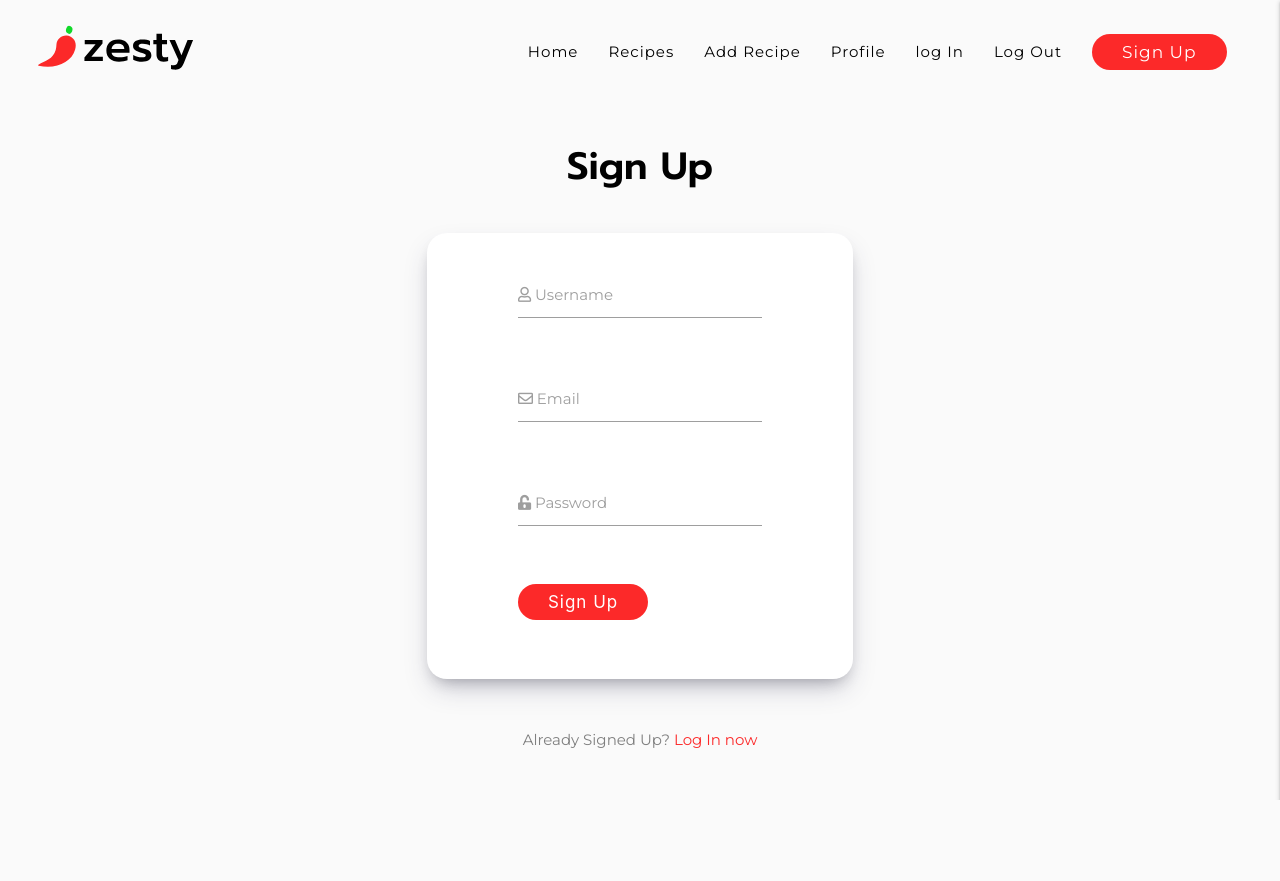
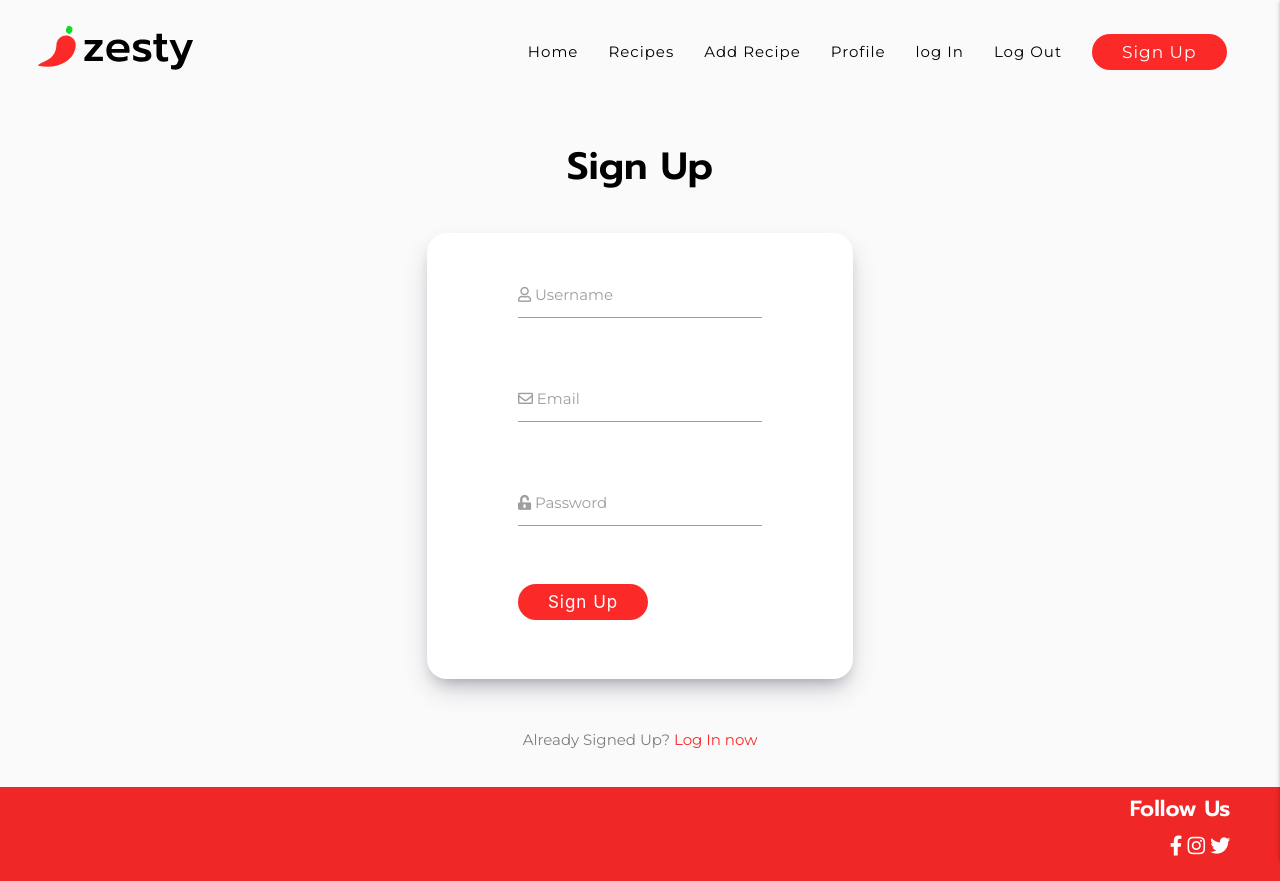
Before and after one commit to hellyryan1995/Zesty-Recipes-MS3, a Flask app: page /signup in a window 1280 px wide. Before the commit the page ends 800 px from the top, so only its background shows below. Run offline with Flask 2, Linux system fonts and the light colour scheme; some libraries are stand-ins or nearby versions.

Commit message:
Add footer to base template

```diff
--- a/static/css/style.css
+++ b/static/css/style.css
@@ -9,6 +9,10 @@ h3 {
     font-size: 38px;
 }
 
+main {
+    flex: 1 0 auto;
+  }
+
 a {
     color: #FC2929;
 }
@@ -18,6 +22,10 @@ body {
     color: #7F7F7F;
     background-color: #fafafa;
     font-size: 15px;
+
+    display: flex;
+    min-height: 100vh;
+    flex-direction: column;
 }
 
 .drop-shadow-all {
@@ -83,3 +91,40 @@ nav ul a:hover {
     padding-top: 10px;
     padding-bottom: 10px;
 }
+
+/* ----------------------- Footer styling */
+
+.footer {
+    background-color: #f02727;
+    color: #fff;
+    bottom: 0;
+}
+
+.footer a {
+    font-size: 20px;
+    color: #fff;
+}
+
+.footer p {
+    margin-top: 10px;
+    margin-bottom: 0;
+}
+.footer h4 {
+    font-family: 'Prompt', sans-serif;
+    font-size: 22px;
+    margin-top: 10px;
+    margin-bottom: 0;
+}
+
+.page-footer {
+    padding-top: 0;
+    color: #fff;
+    background-color: #f02727;
+    padding-right: 3%;
+}
+
+.page-footer .footer-copyright {
+    min-height: 0;
+    padding: 0;
+    background-color: rgb(240 39 39);
+}
--- a/templates/base.html
+++ b/templates/base.html
@@ -65,9 +65,38 @@
     </section>
 
     <main class="container">
-    {% block content %}
-    {% endblock %}
+        {% block content %}
+        {% endblock %}
     </main>
+    <!-- Display Footer -->
+    <footer class="page-footer">
+        <div class="">
+            <div class="row">
+                <div class="col s12 right-align footer">
+                    <h4>Follow Us</h4>
+                    <p>
+                        <a target="_blank" href="https://www.facebook.com/">
+                            <i class="fab fa-facebook-f" aria-hidden="true"></i>
+                            <span class="sr-only">Facebook</span>
+                        </a>
+                        <a target="_blank" href="https://www.instagram.com/">
+                            <i class="fab fa-instagram" aria-hidden="true"></i>
+                            <span class="sr-only">Instagram</span>
+                        </a>
+                        <a target="_blank" href="https://twitter.com/home">
+                            <i class="fab fa-twitter" aria-hidden="true"></i>
+                            <span class="sr-only">Twitter</span>
+                        </a>
+                    </p>
+                </div>
+            </div>
+        </div>
+            <div class="footer-copyright">
+        </div>
+        {% block footer %}
+        {% endblock %}
+    </footer>
+
     <script src="https://code.jquery.com/jquery-3.5.1.min.js"
     integrity="sha256-9/aliU8dGd2tb6OSsuzixeV4y/faTqgFtohetphbbj0=" crossorigin="anonymous"></script>
     <script src="https://cdnjs.cloudflare.com/ajax/libs/materialize/1.0.0/js/materialize.min.js"></script>
--- a/templates/signup.html
+++ b/templates/signup.html
@@ -49,3 +49,6 @@
     </div>
 
 {% endblock %}
+
+{% block footer %}
+{% endblock %}
```
